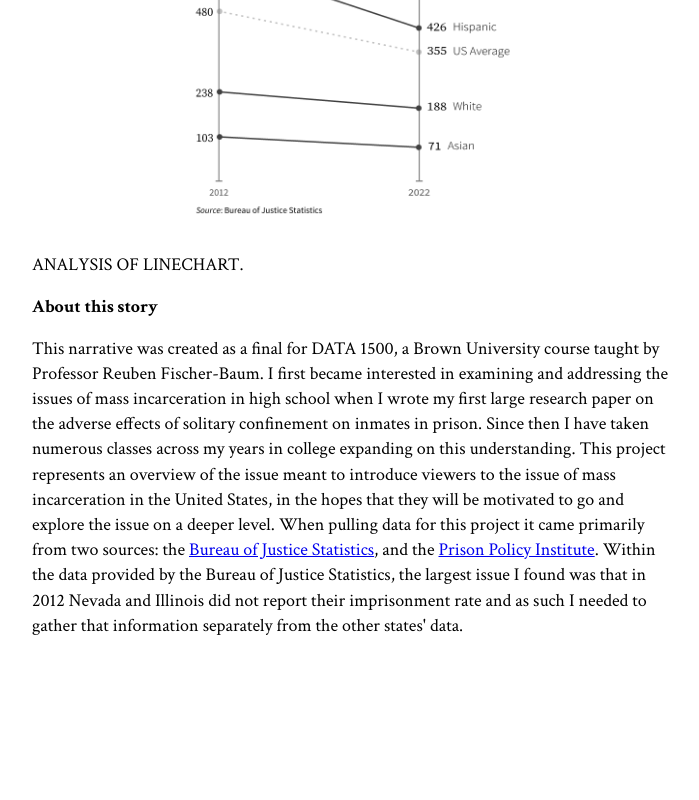
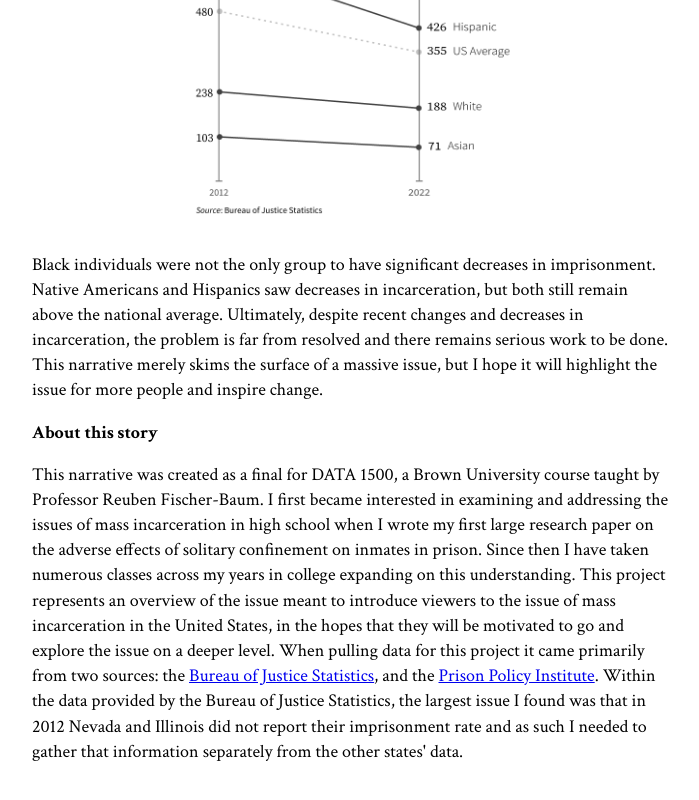
Before and after one commit to sryan12/sryan12.github.io, a plain HTML site: page US-Incarceration/index.html in a window 1280 px wide. Shown: the part 3055-3855 px from the top of the page, without its empty margins (288-987 px from the left). Before the commit the page ends 3761 px from the top, so only its background shows below. Drawn offline with nearby package versions, Linux system fonts and the light colour scheme.

Commit message:
draft2.2

```diff
--- a/US-Incarceration/index.html
+++ b/US-Incarceration/index.html
@@ -33,7 +33,7 @@
             <a href="https://eji.org/news/covid-19s-impact-on-people-in-prison/">Equal Justice Initiative</a>, this issue combined with the other unique health challenges of being incarcerated
             and limited access to quality healthcare, resulted in incarcerated individuals being infected with covid at
             a rate more than 5x the national rate. In order to attempt to mitigate these effects many inmates were
-            released from prison across the United States. This was only a temporary solution and the prison population
+            released from prison across the United States between 2019-2020. This was only a temporary solution and the prison population
             in 2022 has once again risen in an attempt to return to pre pandemic levels. </p>
         <img class="map" src = "images/mapfinal.png">
         <p>The raw number of prisoners held in federal and state prisons, while informative for examining the scale of
@@ -61,7 +61,11 @@
             groups. With the decade of change between 2012-2022 Black imprisonment went down by over 450 people per 100k
             residents, representing the largest decrease in imprisonment rates. </p>
         <img class="line" src = "images/linechartfinal.png">
-        <p>ANALYSIS OF LINECHART.</p>
+        <p>Black individuals were not the only group to have significant decreases in imprisonment. Native Americans and
+             Hispanics saw decreases in incarceration, but both still remain above the national average. Ultimately,
+             despite recent changes and decreases in incarceration, the problem is far from resolved and there remains
+              serious work to be done. This narrative merely skims the surface of a massive issue, but I hope it will
+              highlight the issue for more people and inspire change. </p>
         <h2>About this story</h2>
         <p>
             This narrative was created as a final for DATA 1500, a Brown University course taught by
```
